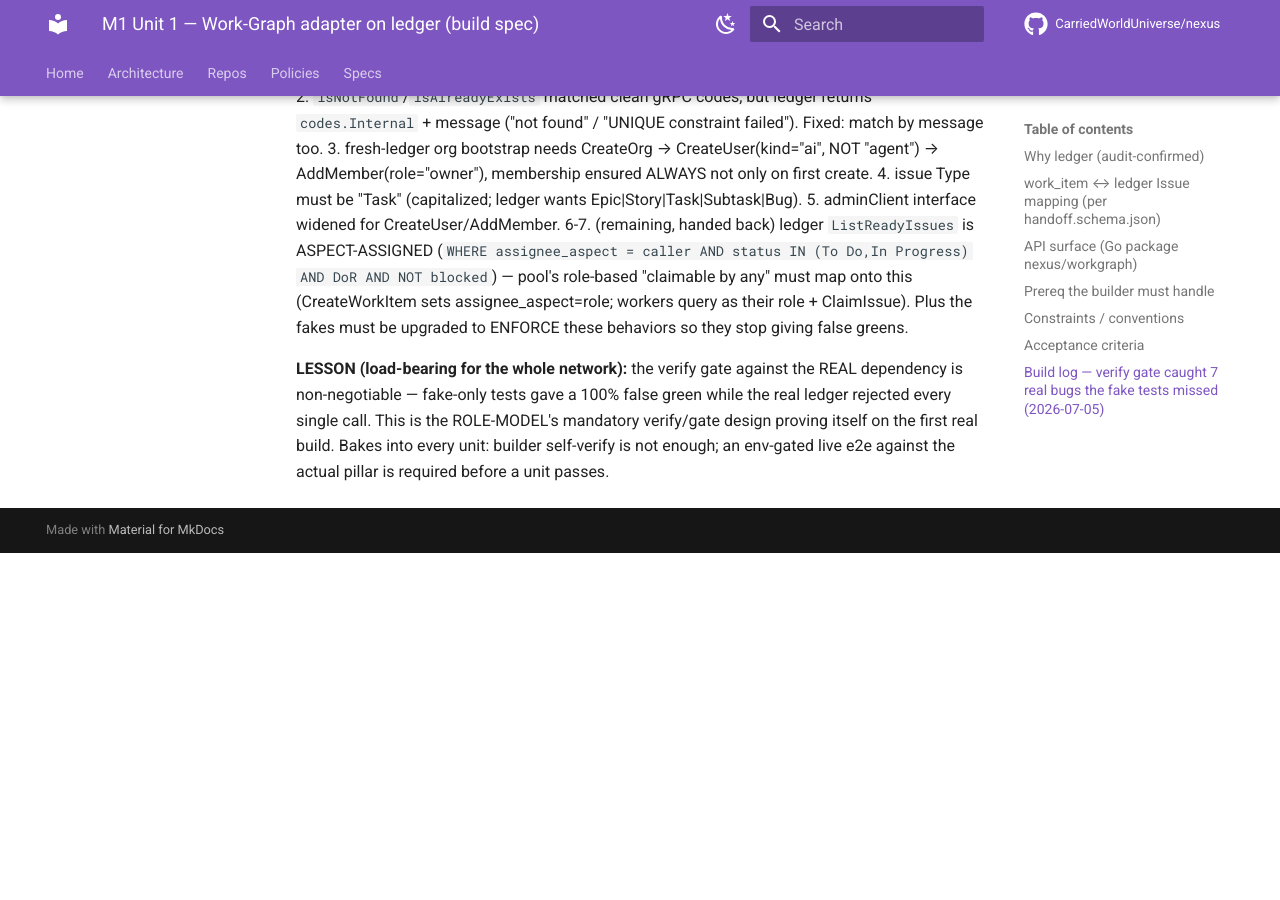
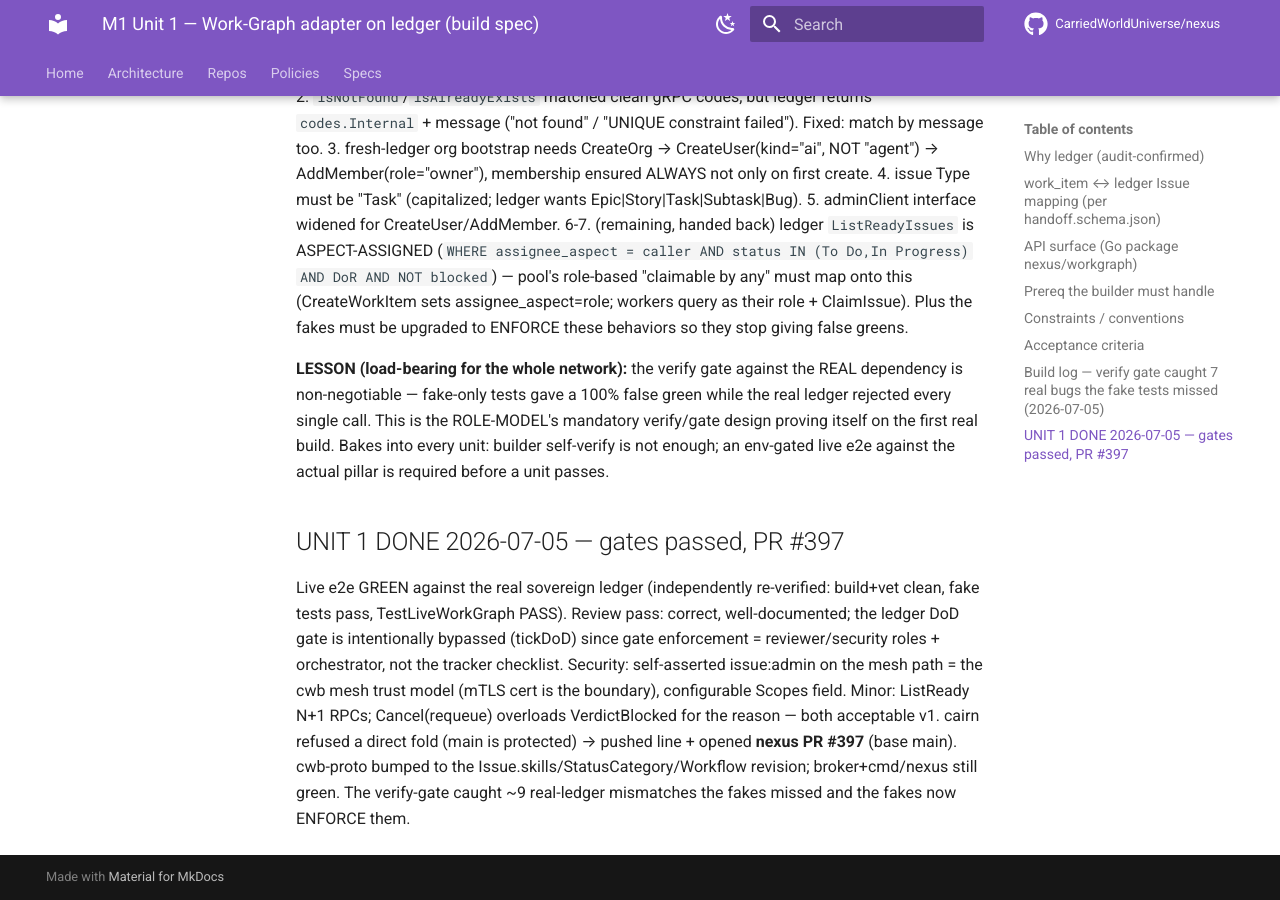
Before and after one commit to CarriedWorldUniverse/nexus, an MkDocs documentation site: the page built from docs/network/build-specs/unit1-workgraph.md, in a window 1280 px wide and 900 px high, scrolled down 2837 px. Built offline with MkDocs 1.6.1 and Material for MkDocs 9.7.7, drawn with Linux system fonts in a browser that asks for light colours; comment, search, counter and statistics services are not loaded; before the commit the page ends 3390 px from its top, so only the background shows below that.

Commit message:
M1 unit-1 DONE: work-graph adapter passed verify/review/security, live e2e green vs sovereign ledger, nexus PR #397 opened (protected main -> PR not fold).
Co-Authored-By: Claude Fable 5 <noreply@anthropic.com>

Change-Id: zpvmxqrzwpypyvonrptsktzzrpwprnsopwoowxrkzzxxsxltsypxsnrmyxquzzstq

```diff
--- a/docs/network/build-specs/unit1-workgraph.md
+++ b/docs/network/build-specs/unit1-workgraph.md
@@ -58,3 +58,7 @@ Builder delivered unit-1: 12 fake-ledger tests green, clean build. But the **liv
 6-7. (remaining, handed back) ledger `ListReadyIssues` is ASPECT-ASSIGNED (`WHERE assignee_aspect = caller AND status IN (To Do,In Progress) AND DoR AND NOT blocked`) — pool's role-based "claimable by any" must map onto this (CreateWorkItem sets assignee_aspect=role; workers query as their role + ClaimIssue). Plus the fakes must be upgraded to ENFORCE these behaviors so they stop giving false greens.
 
 **LESSON (load-bearing for the whole network):** the verify gate against the REAL dependency is non-negotiable — fake-only tests gave a 100% false green while the real ledger rejected every single call. This is the ROLE-MODEL's mandatory verify/gate design proving itself on the first real build. Bakes into every unit: builder self-verify is not enough; an env-gated live e2e against the actual pillar is required before a unit passes.
+
+
+## UNIT 1 DONE 2026-07-05 — gates passed, PR #397
+Live e2e GREEN against the real sovereign ledger (independently re-verified: build+vet clean, fake tests pass, TestLiveWorkGraph PASS). Review pass: correct, well-documented; the ledger DoD gate is intentionally bypassed (tickDoD) since gate enforcement = reviewer/security roles + orchestrator, not the tracker checklist. Security: self-asserted issue:admin on the mesh path = the cwb mesh trust model (mTLS cert is the boundary), configurable Scopes field. Minor: ListReady N+1 RPCs; Cancel(requeue) overloads VerdictBlocked for the reason — both acceptable v1. cairn refused a direct fold (main is protected) → pushed line + opened **nexus PR #397** (base main). cwb-proto bumped to the Issue.skills/StatusCategory/Workflow revision; broker+cmd/nexus still green. The verify-gate caught ~9 real-ledger mismatches the fakes missed and the fakes now ENFORCE them.
```
